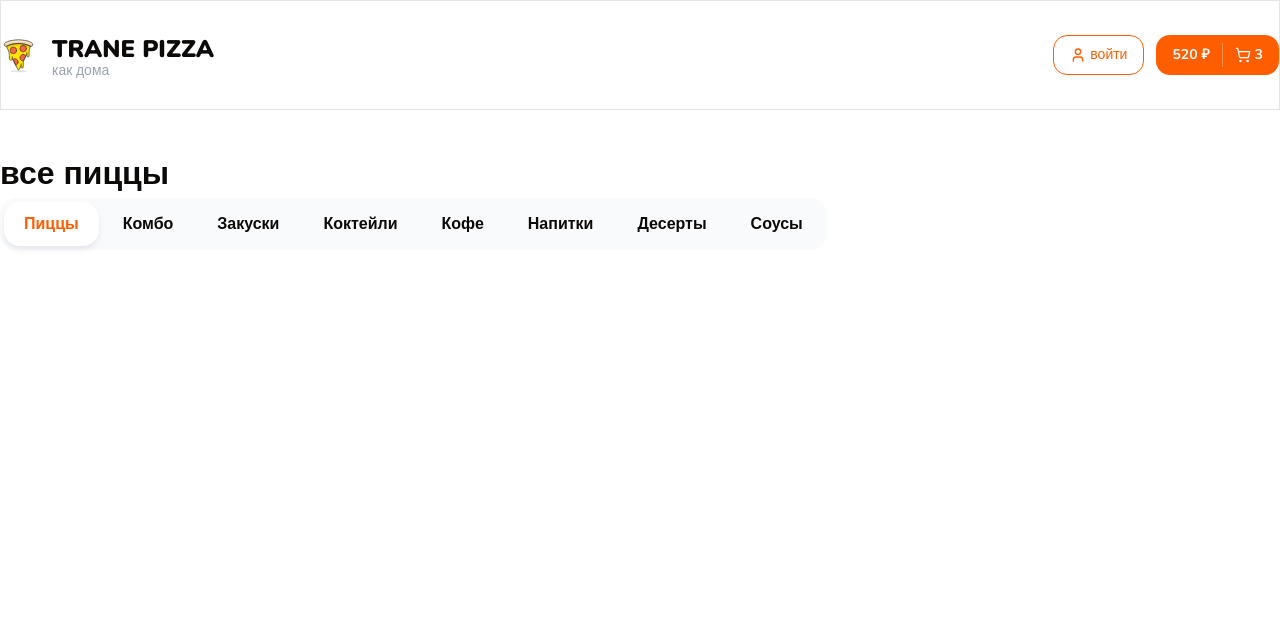
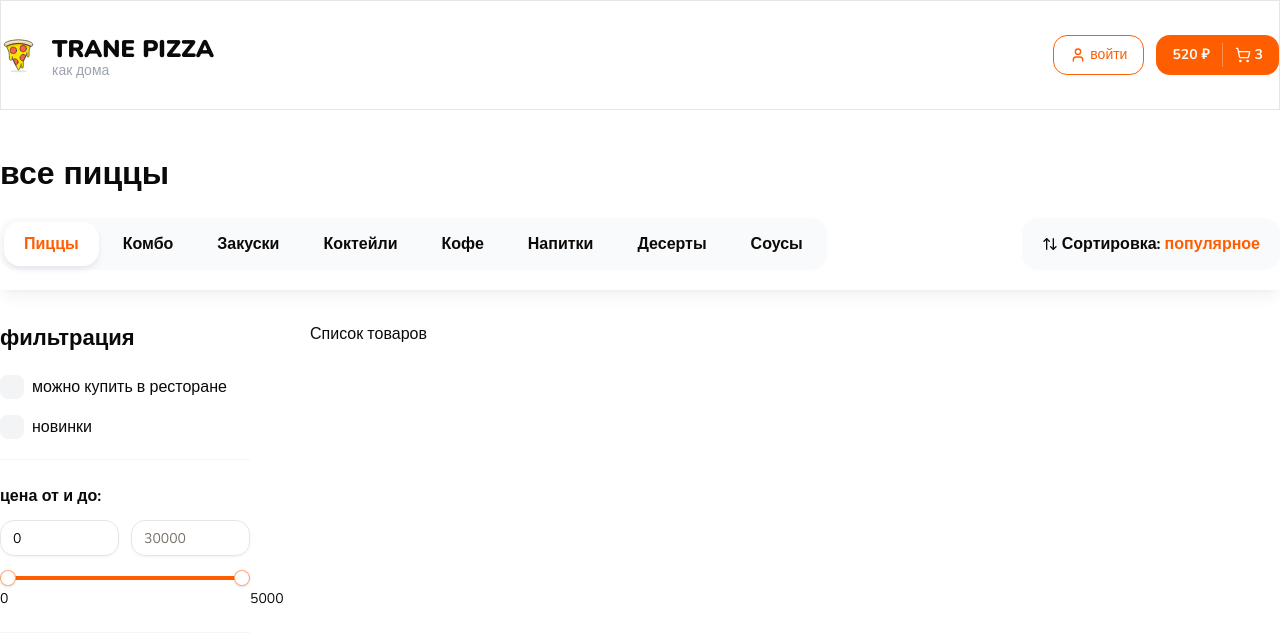
Before and after one commit to trane7776/trane-pizza, a Next.js app: page / in a window 1280 px wide. Shown: the top 642 px of the page. Built offline with nearby package versions, Linux system fonts and the light colour scheme.

Commit message:
added filter components

```diff
--- a/app/page.tsx
+++ b/app/page.tsx
@@ -1,4 +1,4 @@
-import { Container, Title, Categories } from '@/components/shared';
+import { Container, Filters, Title, TopBar } from '@/components/shared';
 import Image from 'next/image';
 
 export default function Home() {
@@ -6,7 +6,20 @@
     <>
       <Container className="mt-10">
         <Title text="все пиццы" size="lg" className="font-extrabold" />
-        <Categories />
+      </Container>
+      <TopBar />
+      <Container className="mt-8 pb-14">
+        <div className="flex gap-[60px]">
+          {/* Фильтрация */}
+          <div className="w-[250px]">
+            <Filters />
+          </div>
+
+          {/* Список товаров */}
+          <div className="flex-1">
+            <div className="flex flex-col gap-16">Список товаров</div>
+          </div>
+        </div>
       </Container>
     </>
   );
--- a/components/shared/Categories.tsx
+++ b/components/shared/Categories.tsx
@@ -37,5 +37,3 @@
     </div>
   );
 };
-
-export default Categories;
--- /dev/null
+++ b/components/shared/FilterCheckbox.tsx
@@ -0,0 +1,37 @@
+import React from 'react';
+import { Checkbox } from '../ui/checkbox';
+
+export interface FilterCheckboxProps {
+  text: string;
+  value: string;
+  endAdornment?: React.ReactNode;
+  onCheckedChange?: (checked: boolean) => void;
+  checked?: boolean;
+}
+
+export const FilterCheckbox: React.FC<FilterCheckboxProps> = ({
+  text,
+  value,
+  endAdornment,
+  onCheckedChange,
+  checked,
+}) => {
+  return (
+    <div className="flex items-center space-x-2">
+      <Checkbox
+        onCheckedChange={onCheckedChange}
+        checked={checked}
+        value={value}
+        className="rounded-[8px] w-6 h-6"
+        id={`checkbox-${String(value)}`}
+      />
+      <label
+        htmlFor={`checkbox-${String(value)}`}
+        className="leading-none cursor-pointer flex-1"
+      >
+        {text}
+      </label>
+      {endAdornment}
+    </div>
+  );
+};
--- /dev/null
+++ b/components/shared/Filters.tsx
@@ -0,0 +1,39 @@
+import { FC } from 'react';
+import { Title } from './Title';
+import { FilterCheckbox } from './FilterCheckbox';
+import { Input } from '../ui';
+import { RangeSlider } from './RangeSlider';
+
+interface Props {
+  className?: string;
+}
+
+export const Filters: FC<Props> = ({ className }) => {
+  return (
+    <div className={className}>
+      <Title text="фильтрация" size="sm" className="mb-5 font-bold" />
+
+      {/* Верхние чекбоксы */}
+      <div className="flex flex-col gap-4">
+        <FilterCheckbox text="можно купить в ресторане" value="1" />
+        <FilterCheckbox text="новинки" value="2" />
+      </div>
+      <div className="mt-5 border-y border-y-neutral-100 py-6 pb-7">
+        <p className="font-bold mb-3">цена от и до:</p>
+        <div className="flex gap-3 mb-5">
+          <Input
+            type="number"
+            placeholder="0"
+            min={0}
+            max={30000}
+            defaultValue={0}
+          />
+          <Input type="number" min={100} max={30000} placeholder="30000" />
+        </div>
+        <RangeSlider min={0} max={5000} step={10} value={[0, 5000]} />
+      </div>
+    </div>
+  );
+};
+
+export default Filters;
--- /dev/null
+++ b/components/shared/RangeSlider.tsx
@@ -0,0 +1,87 @@
+'use client';
+
+import React from 'react';
+import * as SliderPrimitive from '@radix-ui/react-slider';
+
+import { cn } from '@/lib/utils';
+
+type SliderProps = {
+  className?: string;
+  min: number;
+  max: number;
+  step: number;
+  formatLabel?: (value: number) => string;
+  value?: number[] | readonly number[];
+  onValueChange?: (values: number[]) => void;
+};
+
+const RangeSlider = React.forwardRef(
+  (
+    {
+      className,
+      min,
+      max,
+      step,
+      formatLabel,
+      value,
+      onValueChange,
+      ...props
+    }: SliderProps,
+    ref
+  ) => {
+    const initialValue = Array.isArray(value) ? value : [min, max];
+    const [localValues, setLocalValues] = React.useState(initialValue);
+
+    React.useEffect(() => {
+      // Update localValues when the external value prop changes
+      setLocalValues(Array.isArray(value) ? value : [min, max]);
+    }, [min, max, value]);
+
+    const handleValueChange = (newValues: number[]) => {
+      setLocalValues(newValues);
+      if (onValueChange) {
+        onValueChange(newValues);
+      }
+    };
+
+    return (
+      <SliderPrimitive.Root
+        ref={ref as React.RefObject<HTMLDivElement>}
+        min={min}
+        max={max}
+        step={step}
+        value={localValues}
+        onValueChange={handleValueChange}
+        className={cn(
+          'relative flex w-full touch-none select-none mb-6 items-center',
+          className
+        )}
+        {...props}
+      >
+        <SliderPrimitive.Track className="relative h-1 w-full grow overflow-hidden rounded-full bg-primary/20">
+          <SliderPrimitive.Range className="absolute h-full bg-primary" />
+        </SliderPrimitive.Track>
+        {localValues.map((value, index) => (
+          <React.Fragment key={index}>
+            <div
+              className="absolute text-center"
+              style={{
+                left: `calc(${((value - min) / (max - min)) * 100}% + 0px)`,
+                top: `10px`,
+              }}
+            >
+              <span className="text-sm">
+                {formatLabel ? formatLabel(value) : value}
+              </span>
+            </div>
+            <SliderPrimitive.Thumb className="block h-4 w-4 rounded-full border border-primary/50 bg-white shadow transition-colors focus-visible:outline-none focus-visible:ring-1 focus-visible:ring-ring disabled:pointer-events-none disabled:opacity-50" />
+          </React.Fragment>
+        ))}
+      </SliderPrimitive.Root>
+    );
+  }
+);
+
+RangeSlider.displayName = SliderPrimitive.Root.displayName;
+
+export { RangeSlider };
--- a/components/shared/SortPopup.tsx
+++ b/components/shared/SortPopup.tsx
@@ -1,4 +1,5 @@
 import { cn } from '@/lib/utils';
+import { ArrowUpDown } from 'lucide-react';
 import { FC } from 'react';
 
 interface Props {
@@ -7,8 +8,15 @@
 
 export const SortPopup: FC<Props> = ({ className }) => {
   return (
-    <div className={cn('inline-flex items-center', className)}>SortPopup</div>
+    <div
+      className={cn(
+        'inline-flex items-center gap-1 bg-gray-50 px-5 h-[52px] rounded-2xl cursor-pointer',
+        className
+      )}
+    >
+      <ArrowUpDown size={16} />
+      <b>Сортировка:</b>
+      <b className="text-primary">популярное</b>
+    </div>
   );
 };
-
-export default SortPopup;
--- /dev/null
+++ b/components/shared/TopBar.tsx
@@ -0,0 +1,27 @@
+import { FC } from 'react';
+import { Container } from './Container';
+import { SortPopup } from './SortPopup';
+import { Categories } from './Categories';
+import { cn } from '@/lib/utils';
+
+interface Props {
+  className?: string;
+}
+
+export const TopBar: FC<Props> = ({ className }) => {
+  return (
+    <div
+      className={cn(
+        'sticky top-0 bg-white py-5 shadow-lg shadow-black/5 z-10',
+        className
+      )}
+    >
+      <Container className="flex items-center justify-between">
+        <Categories />
+        <SortPopup />
+      </Container>
+    </div>
+  );
+};
+
+export default TopBar;
--- a/components/shared/index.ts
+++ b/components/shared/index.ts
@@ -3,3 +3,7 @@
 export { Title } from './Title';
 export { Categories } from './Categories';
 export { SortPopup } from './SortPopup';
+export { TopBar } from './TopBar';
+export { FilterCheckbox } from './FilterCheckbox';
+export { Filters } from './Filters';
+export { RangeSlider } from './RangeSlider';
--- a/components/ui/checkbox.tsx
+++ b/components/ui/checkbox.tsx
@@ -1,10 +1,10 @@
-"use client"
+'use client';
 
-import * as React from "react"
-import * as CheckboxPrimitive from "@radix-ui/react-checkbox"
-import { CheckIcon } from "@radix-ui/react-icons"
+import * as React from 'react';
+import * as CheckboxPrimitive from '@radix-ui/react-checkbox';
+import { Check } from 'lucide-react';
 
-import { cn } from "@/lib/utils"
+import { cn } from '@/lib/utils';
 
 const Checkbox = React.forwardRef<
   React.ElementRef<typeof CheckboxPrimitive.Root>,
@@ -13,18 +13,18 @@
   <CheckboxPrimitive.Root
     ref={ref}
     className={cn(
-      "peer h-4 w-4 shrink-0 rounded-sm border border-primary shadow focus-visible:outline-none focus-visible:ring-1 focus-visible:ring-ring disabled:cursor-not-allowed disabled:opacity-50 data-[state=checked]:bg-primary data-[state=checked]:text-primary-foreground",
+      'peer h-4 w-4 shrink-0 bg-gray-100 ring-offset-background focus-visible:outline-none focus-visible:ring-2 focus-visible:ring-ring focus-visible:ring-offset-2 disabled:cursor-not-allowed disabled:opacity-50 data-[state=checked]:bg-primary data-[state=checked]:text-primary-foreground',
       className
     )}
     {...props}
   >
     <CheckboxPrimitive.Indicator
-      className={cn("flex items-center justify-center text-current")}
+      className={cn('flex items-center justify-center text-current')}
     >
-      <CheckIcon className="h-4 w-4" />
+      <Check className="h-4 w-4" strokeWidth={3} />
     </CheckboxPrimitive.Indicator>
   </CheckboxPrimitive.Root>
-))
-Checkbox.displayName = CheckboxPrimitive.Root.displayName
+));
+Checkbox.displayName = CheckboxPrimitive.Root.displayName;
 
-export { Checkbox }
+export { Checkbox };
```
